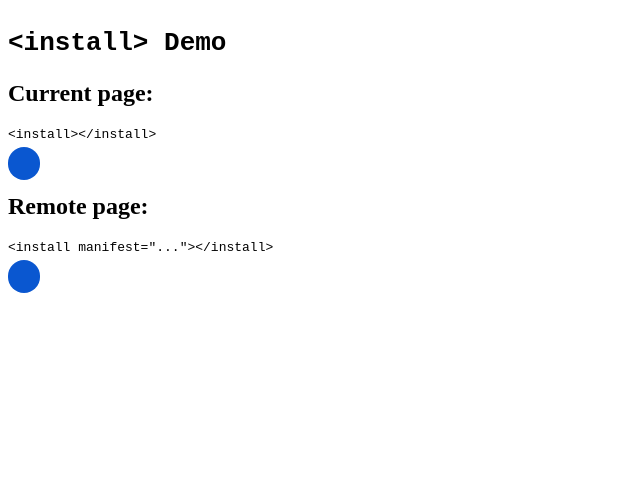
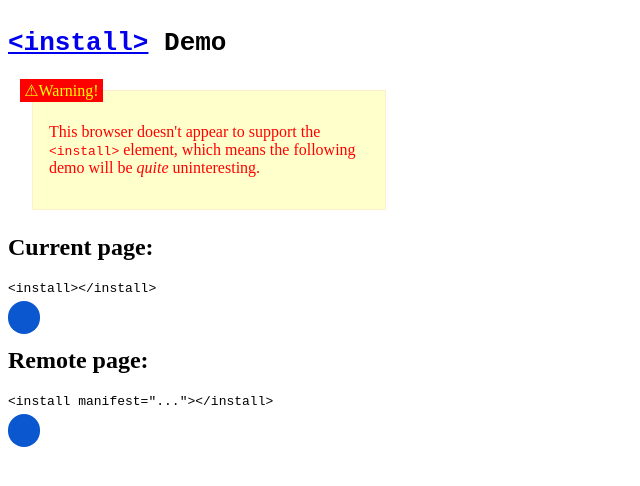
Before and after one commit to mikewest/pepc-install, a plain HTML site: page demo/index.html in a window 1280 px wide. Shown: the whole page, without its empty margins (0-640 px from the left). Drawn offline with Linux system fonts and the light colour scheme.

Commit message:
Feature-detection.

```diff
--- a/demo/index.html
+++ b/demo/index.html
@@ -17,10 +17,44 @@
         border-radius: 1em;
         background-color: rgb(10 87 208);
       }
+
+      #warning {
+        display: none;
+      }
+      .no-install-element #warning {
+        display: block;
+        color: red;
+        background: hsl(60deg 100% 90%);
+        border: 1px solid hsl(40deg 100% 90%);
+        margin: 1.5em;
+        padding: 0.5em 1em;
+        position: relative;
+        margin-top: 2em;
+        padding-top: 1em;
+        padding-bottom: 1em;
+        max-width: 20em;
+      }
+        .no-install-element #warning::before {
+          color: yellow;
+          background: red;
+          padding: 0.15em 0.25em;
+          position: absolute;
+          top: -0.8em;
+          left: -0.8em;
+          content: '\26A0 Warning!';
+        }
     </style>
   </head>
   <body>
-    <h1><code>&lt;install&gt; Demo</code>
+    <h1><code><a href="https://github.com/mikewest/pepc-install">&lt;install&gt;</a> Demo</code></h1>
+
+    <div id="warning">
+      <p>
+        This browser doesn't appear to support the <code>&lt;install&gt;</code> element,
+        which means the following demo will be <em>quite</em> uninteresting.
+      </p>
+    </div>
+
     <h2>Current page:</h2>
     <xmp><install></install></xmp>
     <install></install>
@@ -37,10 +71,14 @@
     <install manifest="https://kbhlee2121.github.io/pwa/web-install/index.html"></install>
 
     <script>
-      document.querySelectorAll('install').forEach(el => {
-        el.onpromptdismiss = console.log;
-        el.onpromptaction = console.log;
-      });
+      if ('HTMLInstallElement' in window) {
+        document.querySelectorAll('install').forEach(el => {
+          el.onpromptdismiss = console.log;
+          el.onpromptaction = console.log;
+        });
+      } else {
+        document.body.classList.add("no-install-element");
+      }
     </script>
   </body>
 </html>
```
